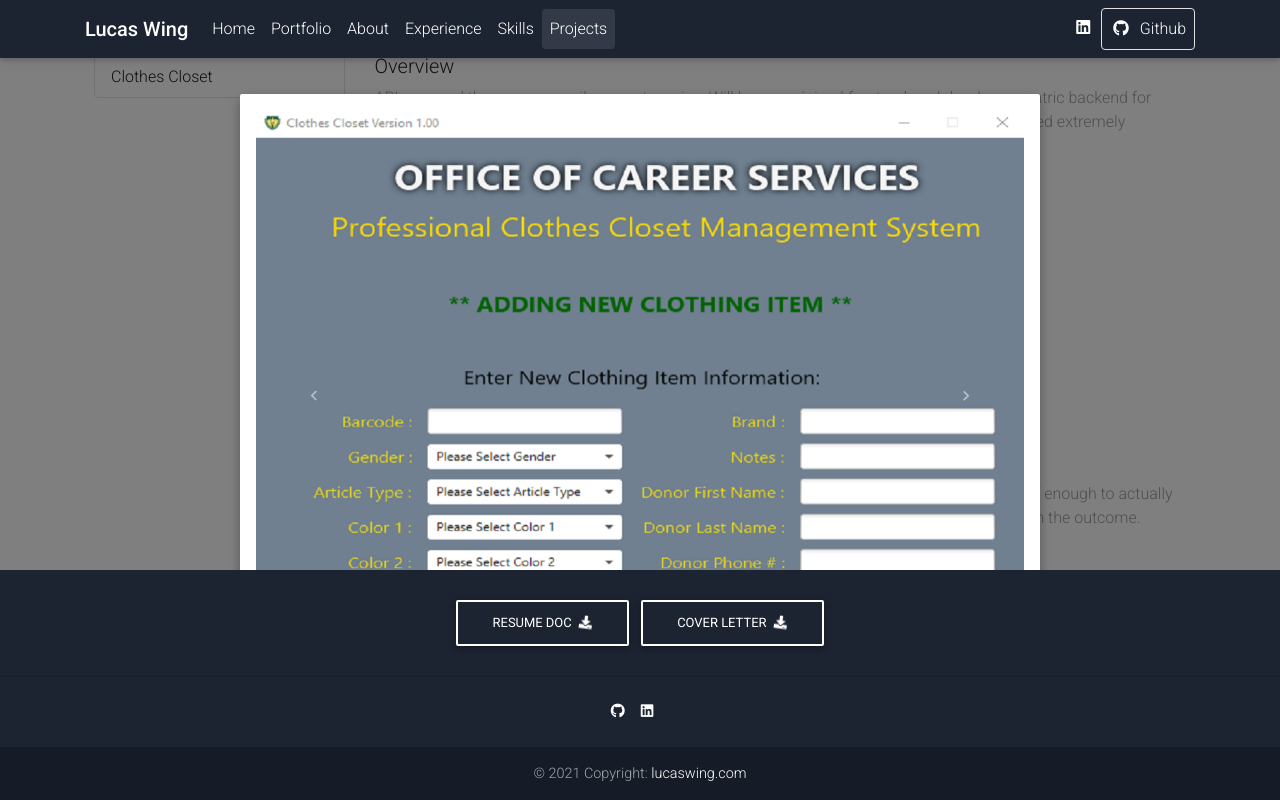
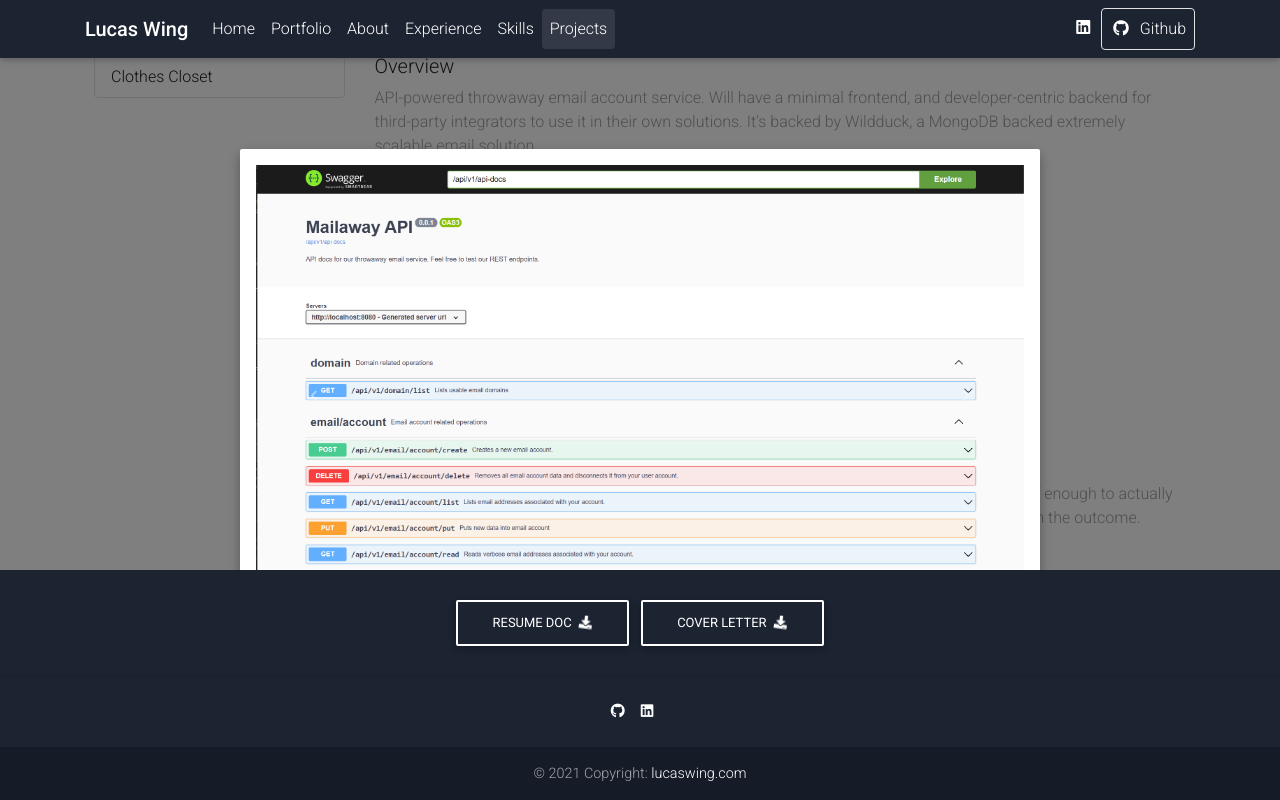
Before and after one commit to Writ3r/portfolio, a React (Create React App) app in the folder portfolio-react/: page / in a window 1280 px wide. Both pictures are taken after a click on the link "Pictures". Shown: the part 3365-4165 px from the top of the page. Built offline with nearby package versions, Linux system fonts and the light colour scheme.

Commit message:
Refactored Projects to work with modals for pics with all

```diff
--- a/portfolio-react/src/components/Projects.tsx
+++ b/portfolio-react/src/components/Projects.tsx
@@ -1,10 +1,121 @@
 import React, { Component } from "react";
-import {  MDBCarousel, MDBCarouselInner, MDBCarouselItem, MDBAnimation, MDBNav, MDBNavItem, MDBTabContent, MDBTabPane, MDBModal, MDBModalBody } from "mdbreact";
+import {  MDBCarousel, MDBCarouselInner, MDBCarouselItem, MDBAnimation, MDBNav, MDBNavItem, MDBTabContent, MDBTabPane, MDBModal, MDBModalBody, MDBRow, MDBCol } from "mdbreact";
 import MDBNavLink from "./MDB/NavLink";
 import { BrowserRouter as Router } from 'react-router-dom';
 
 import pic from "../assets/clothescloset/ClothesClosetItem.png";
 import pic2 from "../assets/clothescloset/ClothesClosetMainMenue.png";
+
+import pic3 from "../assets/ksspe/LoginScreen.png";
+import pic4 from "../assets/ksspe/KSSPEMainMenBetter.png";
+
+import pic5 from "../assets/mailaway/swagger-endpoints.png";
+import pic6 from "../assets/mailaway/create-account.png";
+import pic7 from "../assets/mailaway/portainer.png";
+
+import pic8 from "../assets/masterplan/About.png";
+import pic9 from "../assets/masterplan/MasterDashboard.png";
+import pic10 from "../assets/masterplan/Assets.png";
+
+interface Technology {
+  name:string,
+  desc:string
+}
+
+interface Information {
+  projName:string,
+  authors:string,
+  period:string
+}
+
+interface ProjectInput {
+  info:Information,
+  overview:string,
+  tech:Technology[],
+  children:React.ReactNode,
+  conclusion:string,
+  pics:string[]
+}
+
+class Project extends React.Component<ProjectInput> {
+
+  state = {
+    modal: false
+  };
+
+  toggleModal = () => {
+    this.setState({
+      modal: !this.state.modal
+    });
+  }
+
+  render() {
+    return (
+      <div>
+        <h5 className="feature-title">Information</h5>
+        <p className="grey-text">
+          <strong>Project Name:</strong> {this.props.info.projName} <br/>
+          <strong>Authors:</strong> {this.props.info.authors}  <br/>
+          <strong>Period:</strong> {this.props.info.period}
+        </p>
+        <h5 className="feature-title title-margin">Overview</h5>
+        <p className="grey-text">
+          {this.props.overview}
+        </p>
+        <h5 className="feature-title title-margin">Technologies</h5>
+        <p className="grey-text">
+          {this.props.tech.map(tech => {
+            return (
+              <div><strong>{tech.name}:</strong> {tech.desc} <br/></div>
+            );
+          })}
+        </p>
+        <h5 className="feature-title title-margin">Resources</h5>
+        <p>
+          {this.props.children}
+          <a className="custom-link" onClick={this.toggleModal}>
+            <i className="fas fa-folder-open ml-2 animated pulse infinite"></i> Pictures
+          </a>
+          <PictureModal modal={this.state.modal} toggleModal={this.toggleModal}>
+            {this.props.pics.map((pic, index) => {
+              return (
+                <MDBCarouselItem itemId={String(index + 1)}>
+                  <img className="d-block w-100" src={pic} alt="..." />
+                </MDBCarouselItem>
+              );
+            })}
+          </PictureModal>
+        </p>
+        <h5 className="feature-title title-margin">Concluding Thoughts</h5>
+        <p className="grey-text">
+          {this.props.conclusion}
+        </p>
+      </div>
+    );
+  }
+}
+
+interface PictureModalInput {
+  modal:boolean,
+  toggleModal:Function
+}
+
+class PictureModal extends React.Component<PictureModalInput> {
+  render() {
+    return (
+      // @ts-ignore
+      <MDBModal isOpen={this.props.modal} toggle={this.props.toggleModal} size="lg" centered >
+          <MDBModalBody>
+            <MDBCarousel activeItem={1} length={React.Children.count(this.props.children)} showControls={true} showIndicators={true}>
+              <MDBCarouselInner>
+                {this.props.children}
+              </MDBCarouselInner>
+            </MDBCarousel>
+          </MDBModalBody>
+      </MDBModal>
+    );
+  }
+}
 
 class Projects extends Component {
 
@@ -64,95 +175,61 @@ class Projects extends Component {
                   <div className="col-md-9">
                     <MDBTabContent activeItem={this.state.activePill}>
                       <MDBTabPane tabId="1" className={`fade ${this.state.activePill === "1" ? "show" : ""}`}>
-                        <h5 className="feature-title">Information</h5>
-                        <p className="grey-text">
-                          <strong>Project Name:</strong> Mailaway <br/>
-                          <strong>Authors:</strong> Lucas Wing  <br/>
-                          <strong>Period:</strong> April 2021 - PRESENT
-                        </p>
-                        <h5 className="feature-title title-margin">Overview</h5>
-                        <p className="grey-text">
-                          API-powered throwaway email account service. Will have a minimal frontend, and developer-centric backend for
-                          third-party integrators to use it in their own solutions. It's backed by Wildduck, a MongoDB backed extremely scalable email solution.
-                        </p>
-                        <h5 className="feature-title title-margin">Technologies</h5>
-                        <p className="grey-text">
-                          <strong>Languages:</strong> Java, JavaScript, HTML, CSS <br/>
-                          <strong>Frameworks:</strong> Spring-Boot, React, Bootstrap <br/>
-                          <strong>Deployment:</strong> Docker <br/>
-                          <strong>Documentation:</strong> OpenAPI <br/>
-                          <strong>Database:</strong> MongoDB <br/>
-                          <strong>Metrics:</strong> Prometheus/Grafana
-                        </p>
-                        <h5 className="feature-title title-margin">Resources</h5>
-                        <p>
-                          <a className="custom-link" onClick={this.toggleModal}>
-                            <i className="fas fa-folder-open ml-2 animated pulse infinite"></i> Pictures
-                          </a>
-                        </p>
-                        <h5 className="feature-title title-margin">Concluding Thoughts</h5>
-                        <p className="grey-text">
-                          The primary purpose of this project is to learn how spring-boot works.
+                        <Project
+                          info={{projName:"Mailaway", authors:"Lucas Wing", period:"April 2021 - PRESENT"}}
+                          overview="API-powered throwaway email account service. Will have a minimal frontend, and developer-centric backend for
+                          third-party integrators to use it in their own solutions. It's backed by Wildduck, a MongoDB backed extremely scalable email solution."
+                          tech={[
+                            {name:"Languages", desc:"Java, JavaScript, HTML, CSS"},
+                            {name:"Frameworks", desc:"Spring-Boot, React, Bootstrap"},
+                            {name:"Deployment", desc:"Docker"},
+                            {name:"Documentation", desc:"OpenAPI"},
+                            {name:"Database", desc:"MongoDB"},
+                            {name:"Metrics", desc:"Prometheus/Grafana"}
+                          ]}
+                          conclusion="The primary purpose of this project is to learn how spring-boot works.
                           I doubt this'll ever kick off enough to actually be profitable, and that's alright.
-                          If I can get real-world experience with spring-boot, I'm happy with the outcome.
-                        </p>
+                          If I can get real-world experience with spring-boot, I'm happy with the outcome."
+                          pics={[pic5, pic6, pic7]}
+                        >
+                        </Project>
                       </MDBTabPane>
                       <MDBTabPane tabId="2" className={`fade ${this.state.activePill === "2" ? "show" : ""}`}>
-                        <h5 className="feature-title">Information</h5>
-                        <p className="grey-text">
-                          <strong>Project Name:</strong> Master Plan <br/>
-                          <strong>Authors:</strong> Lucas Wing  <br/>
-                          <strong>Period:</strong> January 2019 - January 2020
-                        </p>
-                        <h5 className="feature-title title-margin">Overview</h5>
-                        <p className="grey-text">
-                          Financial projection service. Takes a user's current financial state, and projects it into the future.
-                          Useful for testing different financial outcomes of your decisions, and not requiring experience with excel.
-                        </p>
-                        <h5 className="feature-title title-margin">Technologies</h5>
-                        <p className="grey-text">
-                          <strong>Languages:</strong> PHP, Javascript, HTML, CSS <br/>
-                          <strong>Frameworks:</strong> Bootstrap <br/>
-                          <strong>Database:</strong> MySQL <br/>
-                        </p>
-                        <h5 className="feature-title title-margin">Resources</h5>
-                        <p>
+                        <Project
+                          info={{projName:"Master Plan", authors:"Lucas Wing", period:"January 2019 - January 2020"}}
+                          overview="Financial projection service. Takes a user's current financial state, and projects it into the future.
+                          Useful for testing different financial outcomes of your decisions, and not requiring experience with excel."
+                          tech={[
+                            {name:"Languages", desc:"PHP, Javascript, HTML, CSS"},
+                            {name:"Frameworks", desc:"Bootstrap"},
+                            {name:"Database", desc:"MySQL"},
+                          ]}
+                          conclusion="This project was my first major solo endevor to create an actually working webapp.
+                            Was it optimal? No. Is there a lot of bugs? Probabily. But it served its purpose.
+                            In the next few years at some point I'll likely come back and revamp this project.
+                            The underlying idea is good, it just needs better execution and functionality."
+                          pics={[pic8, pic9, pic10]}
+                        >
                           <a className="custom-link" href="https://www.master-plan.me/" target="_blank">
                             <i className="fas fa-link ml-2 animated pulse infinite"></i> Website
                           </a><br/>
-                          <a className="custom-link" data-toggle="modal" data-target=".master-plan-pics-model">
-                            <i className="fas fa-folder-open ml-2 animated pulse infinite"></i> Pictures
-                          </a>
-                        </p>
-                        <h5 className="feature-title title-margin">Concluding Thoughts</h5>
-                        <p className="grey-text">
-                          This project was my first major solo endevor to create an actually working webapp.
-                          Was it optimal? No. Is there a lot of bugs? Probabily. But it served its purpose.
-                          In the next few years at some point I'll likely come back and revamp this project.
-                          The underlying idea is good, it just needs better execution and functionality.
-                        </p>
+                        </Project>
                       </MDBTabPane>
                       <MDBTabPane tabId="3" className={`fade ${this.state.activePill === "3" ? "show" : ""}`}>
-                        <h5 className="feature-title">Information</h5>
-                        <p className="grey-text">
-                          <strong>Project Name:</strong> KSSPE Department Inventory Management System<br/>
-                          <strong>Authors:</strong> Lucas Wing, Matt Frichie, Nick Bernard, Liam Allport<br/>
-                          <strong>Period:</strong> August 2018 - May 2019
-                        </p>
-                        <h5 className="feature-title title-margin">Overview</h5>
-                        <p className="grey-text">
-                          Equipment reservation system for Brockport's KSSPE department. This was a senior project
+                      <Project
+                          info={{projName:"KSSPE Department Inventory Management System", authors:"Lucas Wing, Matt Frichie, Nick Bernard, Liam Allport", period:"August 2018 - May 2019"}}
+                          overview="Equipment reservation system for Brockport's KSSPE department. This was a senior project
                           done at the behest of our Computer Science department chair due to our excellent work on
-                          Clothes Closet project to replace the current excel solution.
-                        </p>
-                        <h5 className="feature-title title-margin">Technologies</h5>
-                        <p className="grey-text">
-                          <strong>Languages:</strong> Java <br/>
-                          <strong>Frameworks:</strong> Custom MVC solution <br/>
-                          <strong>Database:</strong> MySQL <br/>
-                        </p>
-                        <h5 className="feature-title title-margin">Resources</h5>
-                        <p>
+                          Clothes Closet project to replace the current excel solution."
+                          tech={[
+                            {name:"Languages", desc:"Java"},
+                            {name:"Frameworks", desc:"Custom MVC solution"},
+                            {name:"Database", desc:"MySQL"},
+                          ]}
+                          conclusion="Our small team did well at this project. It was a great learning experience for us
+                          to refine our Java skills before moving into the professional world."
+                          pics={[pic3, pic4]}
+                        >
                           <a className="custom-link" href="https://github.com/Writ3r/KSSPE-Project" target="_blank">
                             <i className="fas fa-link ml-2 animated pulse infinite"></i> Github
                           </a><br/>
@@ -168,37 +245,25 @@ class Projects extends Component {
                           <a className="custom-link" href="./assets/ksspe/State.jpg" target="_blank">
                             <i className="fas fa-link ml-2 animated pulse infinite"></i> State Diagram
                           </a><br/>
-                          <a className="custom-link" data-toggle="modal" data-target=".ksspe-pics-model">
-                            <i className="fas fa-folder-open ml-2 animated pulse infinite"></i> Pictures
-                          </a>
-                        </p>
-                        <h5 className="feature-title title-margin">Concluding Thoughts</h5>
-                        <p className="grey-text">
-                          Our small team did well at this project. It was a great learning experience for us
-                          to refine our Java skills before moving into the professional world.
-                        </p>
+                        </Project>
                       </MDBTabPane>
                       <MDBTabPane tabId="4" className={`fade ${this.state.activePill === "4" ? "show" : ""}`}>
-                        <h5 className="feature-title">Information</h5>
-                        <p className="grey-text">
-                          <strong>Project Name:</strong> Brockport Professional Clothes Closet<br/>
-                          <strong>Authors:</strong> Lucas Wing, Nick Bernard, Matt Frichie, Liam Allport, Noah Tyler, Rolland Quentin, Nicholas Fontanet, Kevin Fortes<br/>
-                          <strong>Period:</strong> August 2017 - June 2018
-                        </p>
-                        <h5 className="feature-title title-margin">Overview</h5>
-                        <p className="grey-text">
-                          Clothing reservation system for Brockport's Professional Clothes closet. This was a class project which
+                      <Project
+                          info={{projName:"Brockport Professional Clothes Closet", authors:"Lucas Wing, Nick Bernard, Matt Frichie, Liam Allport, Noah Tyler, Rolland Quentin, Nicholas Fontanet, Kevin Fortes",
+                            period:"August 2017 - June 2018"}}
+                          overview="Clothing reservation system for Brockport's Professional Clothes closet. This was a class project which
                           spanned multiple semesters. The first semester we designed the project,
-                          the second semester we went about actually implementing it with our teams.
-                        </p>
-                        <h5 className="feature-title title-margin">Technologies</h5>
-                        <p className="grey-text">
-                          <strong>Languages:</strong> Java <br/>
-                          <strong>Frameworks:</strong> Custom MVC solution <br/>
-                          <strong>Database:</strong> MySQL <br/>
-                        </p>
-                        <h5 className="feature-title title-margin">Resources</h5>
-                        <p>
+                          the second semester we went about actually implementing it with our teams."
+                          tech={[
+                            {name:"Languages", desc:"Java"},
+                            {name:"Frameworks", desc:"Custom MVC solution"},
+                            {name:"Database", desc:"MySQL"},
+                          ]}
+                          conclusion="This was a great first project to familiarize us with the inner-workings and design process
+                          for client-side technologies. It was definetly rough by professional standards, but this
+                          was primarily a learning experience."
+                          pics={[pic, pic2]}
+                        >
                           <a className="custom-link" href="https://github.com/ntyler1/ClothesClosetProject" target="_blank">
                             <i className="fas fa-link ml-2 animated pulse infinite"></i> Github
                           </a><br/>
@@ -211,16 +276,7 @@ class Projects extends Component {
                           <a className="custom-link" href="./assets/clothescloset/stateDiagram.jpg" target="_blank">
                             <i className="fas fa-link ml-2 animated pulse infinite"></i> State Diagram
                           </a><br/>
-                          <a className="custom-link" data-toggle="modal" data-target=".clothes-closet-pics-model">
-                            <i className="fas fa-folder-open ml-2 animated pulse infinite"></i> Pictures
-                          </a>
-                        </p>
-                        <h5 className="feature-title title-margin">Concluding Thoughts</h5>
-                        <p className="grey-text">
-                          This was a great first project to familiarize us with the inner-workings and design process
-                          for client-side technologies. It was definetly rough by professional standards, but this
-                          was primarily a learning experience.
-                        </p>
+                        </Project>
                       </MDBTabPane>
                     </MDBTabContent>
                   </div>
@@ -229,117 +285,6 @@ class Projects extends Component {
             </div>
           </div>
         </section>
-
-        {/* @ts-ignore */}
-        <MDBModal isOpen={this.state.modal} toggle={this.toggleModal} size="lg" centered >
-            <MDBModalBody>
-              <MDBCarousel activeItem={1} length={2} showControls={true} showIndicators={true}>
-                <MDBCarouselInner>
-                  <MDBCarouselItem itemId="1">
-                    <img className="d-block w-100" src={pic} alt="..." />
-                  </MDBCarouselItem>
-                  <MDBCarouselItem itemId="2">
-                    <img className="d-block w-100" src={pic2} alt="..." />
-                  </MDBCarouselItem>
-                </MDBCarouselInner>
-              </MDBCarousel>
-            </MDBModalBody>
-        </MDBModal>
-
-        <div className="modal fade ksspe-pics-model" tabIndex={-1} role="dialog" aria-labelledby="myLargeModalLabel" aria-hidden="true">
-          <div className="modal-dialog modal-lg">
-            <div className="modal-content">
-              <div id="carousel-ksspe-pics" className="carousel slide" data-ride="carousel">
-                <div className="carousel-inner">
-                  <div className="carousel-item active">
-                    <img className="d-block w-100" src="./assets/ksspe/LoginScreen.PNG" alt="..." />
-                    <div className="carousel-caption" />
-                  </div>
-                  <div className="carousel-item">
-                    <img className="d-block w-100" src="./assets/ksspe/KSSPEMainMenBetter.PNG" alt="..." />
-                    <div className="carousel-caption" />
-                  </div>
-                </div>
-                <a className="carousel-control-prev" href="#carousel-ksspe-pics" role="button" data-slide="prev">
-                  <span className="carousel-control-prev-icon" aria-hidden="true"></span>
-                  <span className="sr-only">Previous</span>
-                </a>
-                <a className="carousel-control-next" href="#carousel-ksspe-pics" role="button" data-slide="next">
-                  <span className="carousel-control-next-icon" aria-hidden="true"></span>
-                  <span className="sr-only">Next</span>
-                </a>
-              </div>
-            </div>
-          </div>
-        </div>
-
-        <div className="modal fade mailaway-pics-model" tabIndex={-1} role="dialog" aria-labelledby="myLargeModalLabel" aria-hidden="true">
-          <div className="modal-dialog modal-lg">
-            <div className="modal-content">
-              <div id="carousel-mailaway-pics" className="carousel slide" data-ride="carousel">
-                <div className="carousel-inner">
-                  <div className="carousel-item active">
-                    <img className="d-block w-100" src="./assets/mailaway/swagger-endpoints.PNG" alt="..." />
-                    <div className="carousel-caption">
-                    </div>
-                  </div>
-                  <div className="carousel-item">
-                    <img className="d-block w-100" src="./assets/mailaway/create-account.PNG" alt="..." />
-                    <div className="carousel-caption">
-                    </div>
-                  </div>
-                  <div className="carousel-item">
-                    <img className="d-block w-100" src="./assets/mailaway/portainer.PNG" alt="..." />
-                    <div className="carousel-caption">
-                    </div>
-                  </div>
-                </div>
-                <a className="carousel-control-prev" href="#carousel-mailaway-pics" role="button" data-slide="prev">
-                  <span className="carousel-control-prev-icon" aria-hidden="true"></span>
-                  <span className="sr-only">Previous</span>
-                </a>
-                <a className="carousel-control-next" href="#carousel-mailaway-pics" role="button" data-slide="next">
-                  <span className="carousel-control-next-icon" aria-hidden="true"></span>
-                  <span className="sr-only">Next</span>
-                </a>
-              </div>
-            </div>
-          </div>
-        </div>
-
-        <div className="modal fade master-plan-pics-model" tabIndex={-1} role="dialog" aria-labelledby="myLargeModalLabel" aria-hidden="true">
-          <div className="modal-dialog modal-lg">
-            <div className="modal-content">
-              <div id="carousel-master-plan-pics" className="carousel slide" data-ride="carousel">
-                <div className="carousel-inner">
-                  <div className="carousel-item active">
-                    <img className="d-block w-100" src="./assets/masterplan/About.PNG" alt="..." />
-                    <div className="carousel-caption">
-                    </div>
-                  </div>
-                  <div className="carousel-item">
-                    <img className="d-block w-100" src="./assets/masterplan/MasterDashboard.PNG" alt="..." />
-                    <div className="carousel-caption">
-                    </div>
-                  </div>
-                  <div className="carousel-item">
-                    <img className="d-block w-100" src="./assets/masterplan/Assets.PNG" alt="..." />
-                    <div className="carousel-caption">
-                    </div>
-                  </div>
-                </div>
-                <a className="carousel-control-prev" href="#carousel-master-plan-pics" role="button" data-slide="prev">
-                  <span className="carousel-control-prev-icon" aria-hidden="true"></span>
-                  <span className="sr-only">Previous</span>
-                </a>
-                <a className="carousel-control-next" href="#carousel-master-plan-pics" role="button" data-slide="next">
-                  <span className="carousel-control-next-icon" aria-hidden="true"></span>
-                  <span className="sr-only">Next</span>
-                </a>
-              </div>
-            </div>
-          </div>
-        </div>
       </MDBAnimation>
     );
   }
```
